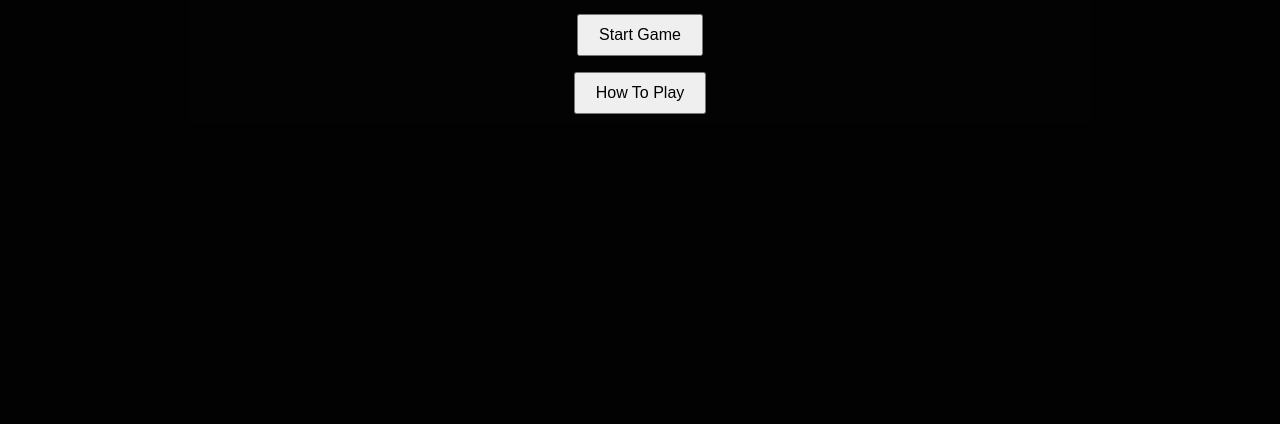
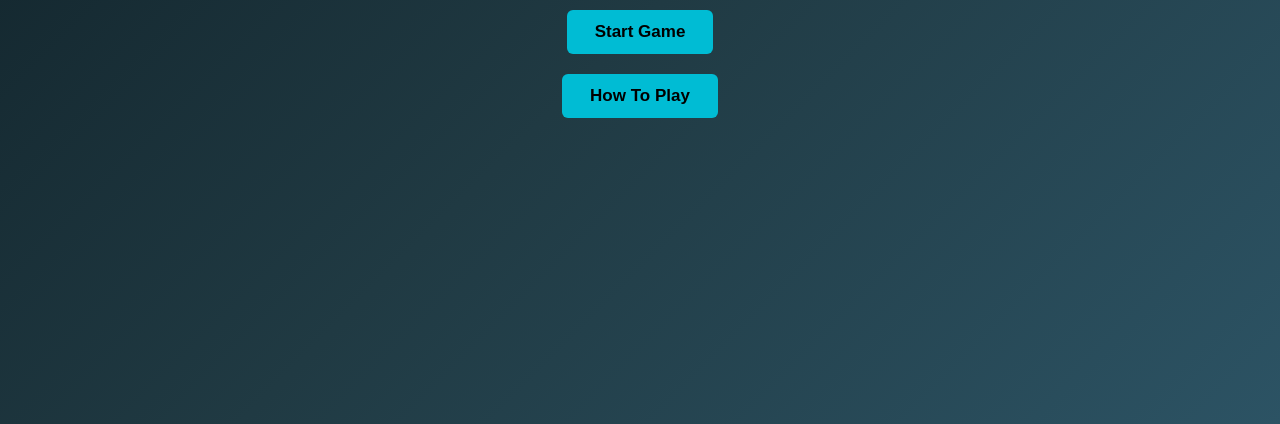
Before and after one commit to abhiramnayani-a11y/.AA, a plain HTML site: page index.html in a window 1280 px wide. Shown: the part 376-800 px from the top of the page. Drawn offline with Linux system fonts and the light colour scheme.

Commit message:
Update index.html

```diff
--- a/index.html
+++ b/index.html
@@ -8,10 +8,27 @@
     canvas { background: #1a1a1a; display: block; margin: auto; }
     .ui { position: absolute; top: 10px; left: 10px; }
     .menu, .pause, .gameover, .win, .howto {
-      position: absolute; inset: 0; background: rgba(0,0,0,0.9);
-      display: flex; flex-direction: column; justify-content: center; align-items: center;
+      position: absolute;
+      inset: 0;
+      background: linear-gradient(135deg, #0f2027, #203a43, #2c5364);
+      display: flex;
+      flex-direction: column;
+      justify-content: center;
+      align-items: center;
+      text-align: center;
     }
-    button { padding: 10px 20px; margin: 8px; font-size: 16px; cursor: pointer; }
+    button {
+      padding: 12px 28px;
+      margin: 10px;
+      font-size: 17px;
+      cursor: pointer;
+      border: none;
+      border-radius: 6px;
+      background: #00bcd4;
+      color: #000;
+      font-weight: bold;
+    }
+    button:hover { background: #26c6da; }
   </style>
 </head>
 <body>
@@ -42,7 +59,7 @@
   <p><b>Objective</b></p>
   <p>Defeat enemies and reach 500 score each level.</p>
   <p>Beat all 3 levels to win.</p>
-  <button onclick="backToMenu()">Back</button>
+  <button onclick="backFromHowTo()">Back</button>
 </div>
 
 <div class="pause" id="pause" style="display:none">
@@ -96,6 +113,11 @@ function resetLevel() {
 function showHowTo() {
   document.getElementById('menu').style.display = 'none';
   document.getElementById('howto').style.display = 'flex';
+}
+
+function backFromHowTo() {
+  document.getElementById('howto').style.display = 'none';
+  document.getElementById('menu').style.display = 'flex';
 }
 
 function backToMenu() {
```
